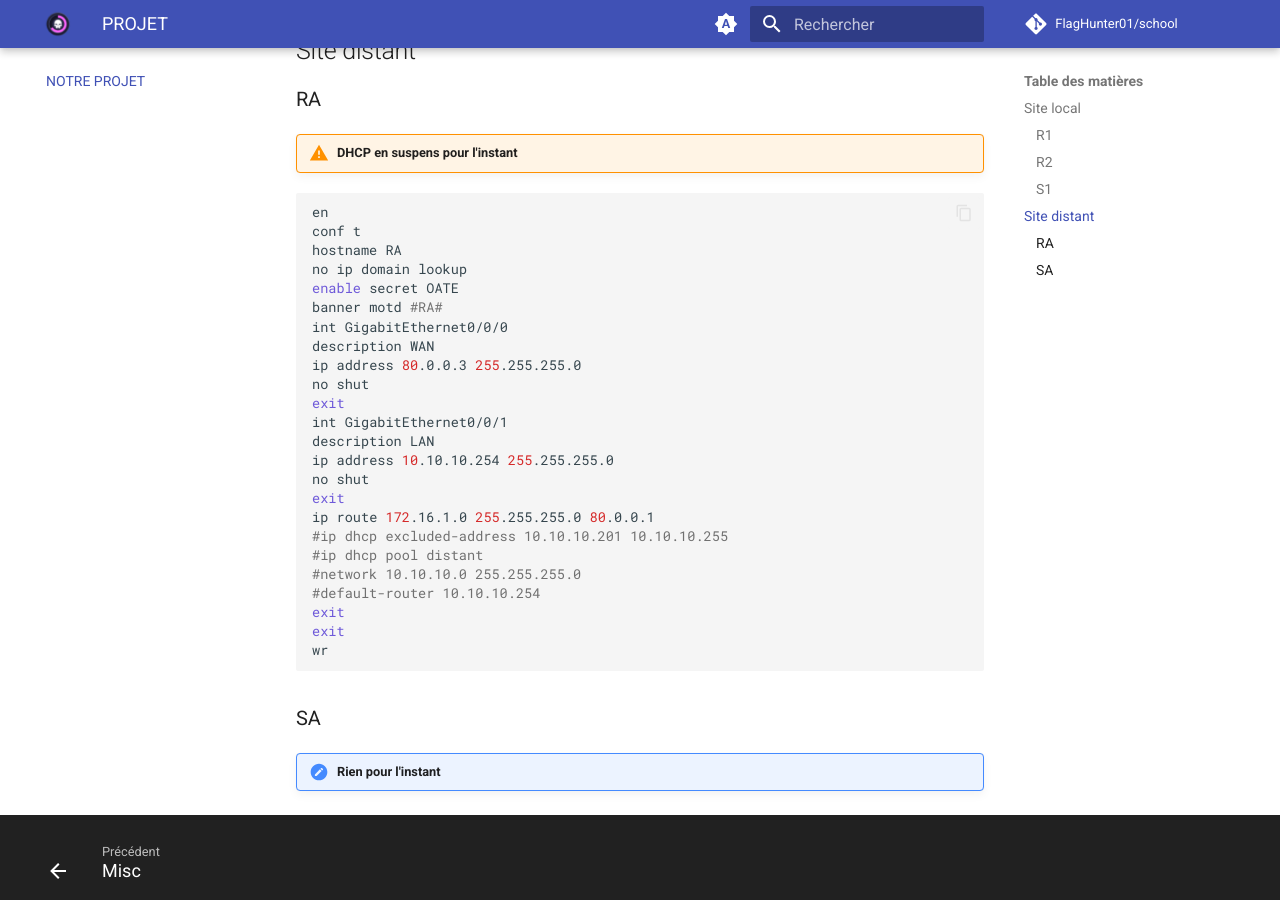
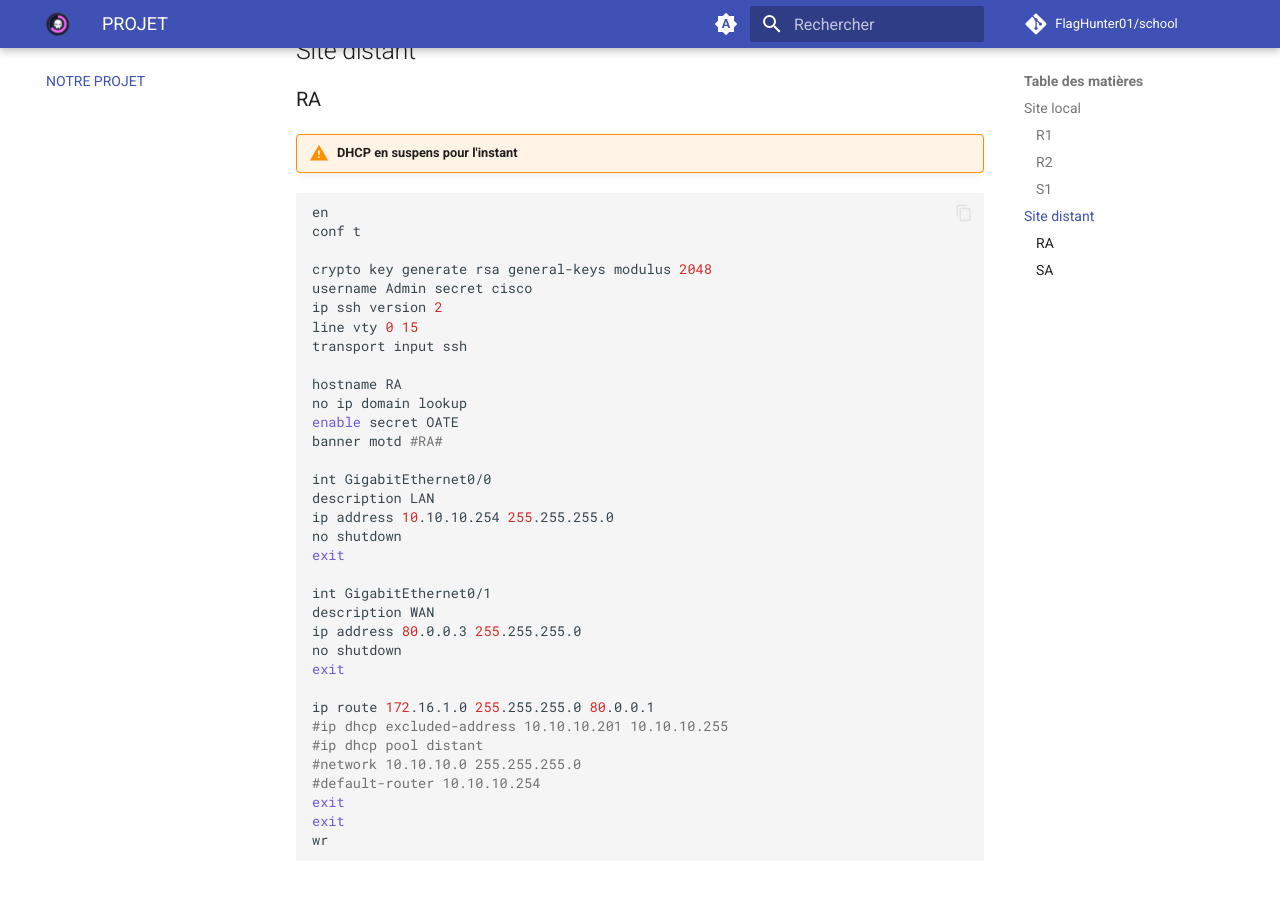
Before and after one commit to FlagHunter01/school, an MkDocs documentation site: the page built from docs/projet.md, in a window 1280 px wide and 900 px high, scrolled down 2404 px. Built offline with MkDocs 1.6.1 and Material for MkDocs 9.7.7, drawn with Linux system fonts in a browser that asks for light colours; comment, search, counter and statistics services are not loaded.

Commit message:
Test conf RA

````diff
--- a/docs/projet.md
+++ b/docs/projet.md
@@ -123,20 +123,30 @@ wr
 ```sh
 en
 conf t
+
+crypto key generate rsa general-keys modulus 2048
+username Admin secret cisco
+ip ssh version 2
+line vty 0 15
+transport input ssh
+
 hostname RA
 no ip domain lookup
 enable secret OATE
 banner motd #RA#
-int GigabitEthernet0/0/0
+
+int GigabitEthernet0/0
+description LAN
+ip address 10.10.10.254 255.255.255.0
+no shutdown
+exit
+
+int GigabitEthernet0/1
 description WAN
 ip address 80.0.0.3 255.255.255.0
-no shut
+no shutdown
 exit
-int GigabitEthernet0/0/1
-description LAN
-ip address 10.10.10.254 255.255.255.0
-no shut
-exit
+
 ip route 172.16.1.0 255.255.255.0 80.0.0.1
 #ip dhcp excluded-address 10.10.10.201 10.10.10.255
 #ip dhcp pool distant
````
